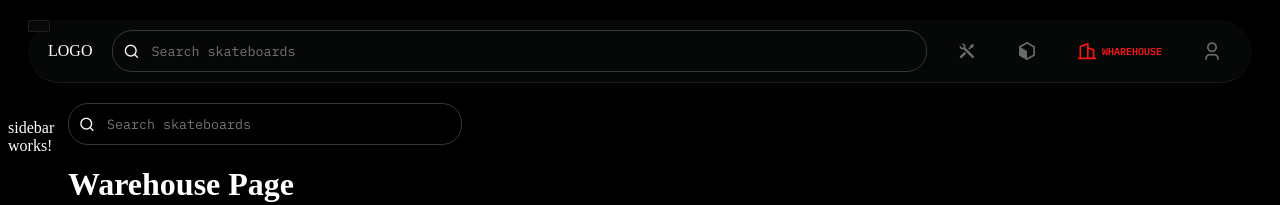
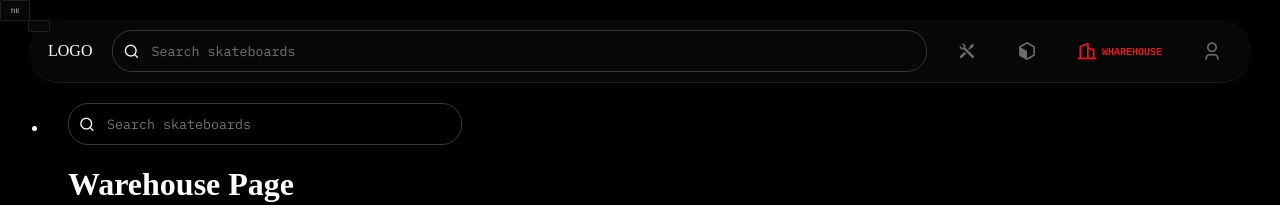
Before and after one commit to eddiesosera/skate-360, an Angular app in the folder client/: page /wharehouse in a window 1280 px wide. Shown: the top 205 px of the page. Built offline with nearby package versions, Linux system fonts and the light colour scheme; a web font is replaced by a local one.

Commit message:
side navbar under construction

```diff
--- a/client/src/app/components/navigation/sidebar/sidebar.component.html
+++ b/client/src/app/components/navigation/sidebar/sidebar.component.html
@@ -1 +1,13 @@
-<p>sidebar works!</p>
+<div>
+    <!-- home button -->
+    <div class="sidenav-home-btn">
+        <a href=""></a>
+    </div>
+    <!-- nav links -->
+    <ul>
+        <li>
+            <a href=""></a>
+            <app-tooltip></app-tooltip>
+        </li>
+    </ul>
+</div>
--- a/client/src/app/components/navigation/sidebar/sidebar.component.ts
+++ b/client/src/app/components/navigation/sidebar/sidebar.component.ts
@@ -1,9 +1,10 @@
 import { Component } from '@angular/core';
+import { TooltipComponent } from '../../feedback/tooltip/tooltip.component';
 
 @Component({
   selector: 'app-sidebar',
   standalone: true,
-  imports: [],
+  imports: [TooltipComponent],
   templateUrl: './sidebar.component.html',
   styleUrl: './sidebar.component.css'
 })
```
